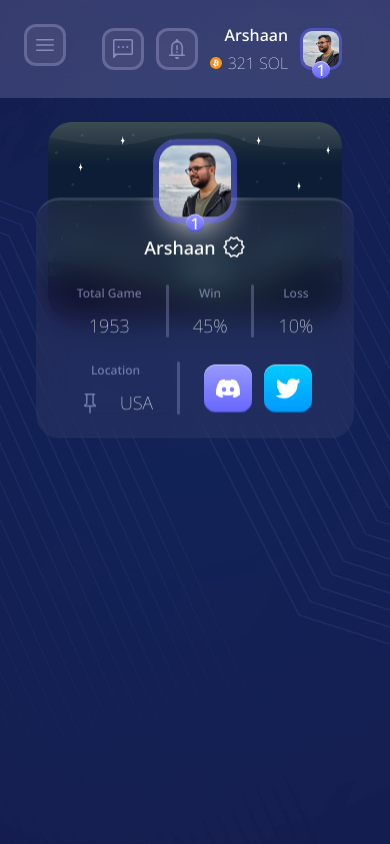
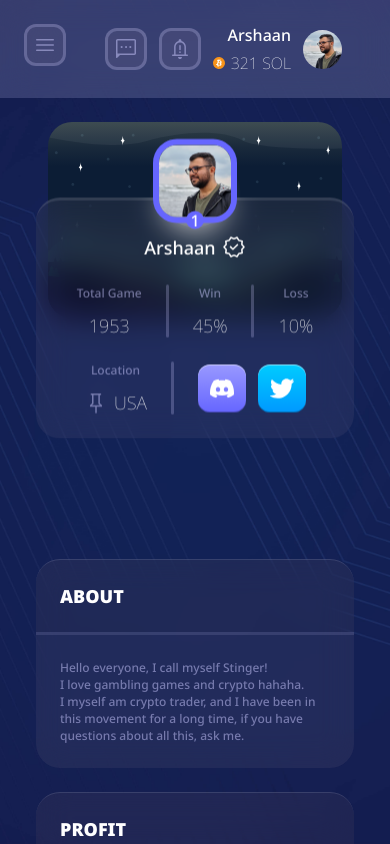
Before and after one commit to arshaan-abh/crypto-react, a React (Create React App) app: page / in a window 390 px wide. Built offline with nearby package versions, Linux system fonts and the light colour scheme.

Commit message:
Add cards.

```diff
--- a/src/App.css
+++ b/src/App.css
@@ -95,6 +95,7 @@
     top: 2rem;
     left: 2rem;
     display: none;
+    backdrop-filter: blur(16px);
 }
 
 /* Side Bar */
@@ -395,7 +396,6 @@
 #main-bar-body .header-image {
     width: calc(100% - 2rem);
     margin: 0 1rem;
-    height: 50%;
     object-fit: cover;
     border-radius: 2rem;
 }
@@ -475,7 +475,6 @@
 
 #main-bar-body .header .detail .detail-content {
     display: flex;
-    gap: 1rem;
     align-items: center;
     justify-content: center;
     font-size: 1.5rem;
@@ -483,9 +482,109 @@
     color: #fff;
 }
 
+#main-bar-body .header .detail.last .detail-content {
+    gap: 1rem;
+}
+
 #main-bar-body .header .detail img:not(.button *) {
     height: 2rem;
     margin-right: .5rem;
+}
+
+/* Card View Template */
+
+/* todo fix margin-top */
+
+#card-view-template {
+    --gap: 2rem;
+    display: flex;
+    gap: var(--gap);
+}
+
+#card-view-template .left-bar {
+    width: 100%;
+}
+
+#card-view-template .right-bar {
+    width: 200%;
+    display: flex;
+    gap: var(--gap);
+    flex-direction: column;
+}
+
+#card-view-template .right-bar > *:nth-child(1) {
+    display: flex;
+    gap: var(--gap);
+}
+
+#card-view-template .right-bar > *:nth-child(1) > * {
+    width: 100%;
+}
+
+#card-view-template .right-bar > *:nth-child(2) {
+}
+
+/* Card View */
+
+.card-view {
+    display: flex;
+    flex-direction: column;
+    background-color: #ffcccc10;
+    border-radius: 2rem;
+    overflow: hidden;
+    backdrop-filter: blur(16px);
+    border-top: 1px rgba(255, 255, 255, .1) solid;
+}
+
+.card-view .card-view-title {
+    background-color: rgba(0, 0, 0, .05);
+    padding: 2rem;
+    font-weight: 900;
+    color: white;
+    text-transform: uppercase;
+    font-size: 1.5rem;
+}
+
+.card-view .card-view-content {
+    display: flex;
+    flex-direction: column;
+    border-top: #ccccff20 3px solid;
+    padding: 2rem;
+}
+
+.card-view .card-view-content .description {
+    font-size: 1rem;
+    font-weight: 500;
+    color: #ccccff80;
+}
+
+/* Tab Switch */
+
+.tab-switch .tab-switch-title-container {
+    background-color: #17194a;
+    height: 50px;
+    border-radius: 1rem;
+    border-width: 3px;
+    padding: .5rem;
+    box-shadow: 0 .5rem .5rem rgba(0, 0, 0, .25) inset;
+    display: flex;
+    gap: .5rem;
+}
+
+.tab-switch .tab-switch-title-container .tab-switch-title {
+    width: 100%;
+    font-weight: 500;
+    display: flex;
+    align-items: center;
+    justify-content: center;
+    color: #ccccff80;
+}
+
+.tab-switch .tab-switch-title-container .tab-switch-title.active {
+    border-radius: .75rem;
+    background-color: #ccccff20;
+    border: 3px solid #ccccff20;
+    color: white;
 }
 
 /* Button */
@@ -494,7 +593,6 @@
     padding: 1rem 2rem;
     border-radius: 1rem;
     box-shadow: 0 1px 0 rgba(255, 255, 255, .5) inset, 0 -1px 0 rgba(0, 0, 0, .25) inset;
-    text-shadow: 0 1px rgba(0, 0, 0, .25);
     font-weight: 900;
     color: white;
     text-transform: uppercase;
@@ -519,8 +617,6 @@
 .button img {
     height: 2rem;
 }
-
-/* todo add text-shadow to .button img */
 
 /* Text Field */
 
@@ -562,7 +658,6 @@
     background-color: #ffcccc10;
     padding: 1rem;
     border-radius: 1rem;
-    text-shadow: 0 1px rgba(0, 0, 0, .25);
     font-family: 'Noto Sans', sans-serif;
     -webkit-font-smoothing: antialiased;
     -moz-osx-font-smoothing: grayscale;
@@ -644,13 +739,14 @@
 }
 
 .profile .profile-picture {
-    border-radius: 1rem;
-    border: 3px solid #6666ff80;
-    height: 3rem;
+    border-radius: 50%;
+    height: calc(3rem + 3px);
 }
 
 .profile.big .profile-picture {
     border-radius: 2rem;
+    box-shadow: none;
+    border: 3px solid #6666ff;
 }
 
 .profile.big .profile-picture {
@@ -664,11 +760,9 @@
     height: 1.5rem;
     color: white;
     font-weight: 500;
-    background-image: linear-gradient(#9999ff, #6666ff);
-    box-shadow: 0 1px 0 rgba(255, 255, 255, .5) inset, 0 -1px 0 rgba(0, 0, 0, .25) inset;
-    text-shadow: 0 1px rgba(0, 0, 0, .25);
+    background-color: #6666ff;
     border-radius: 1rem;
-    transform: translateY(calc(50%));
+    transform: translateY(calc(50% - (6px / 2)));
     display: flex;
     align-items: center;
     justify-content: center;
@@ -687,6 +781,8 @@
 }
 
 /* Responsive */
+
+/* todo fix responsive issues in very small displays */
 
 @media screen and (max-width: 1500px) {
     html {
@@ -782,6 +878,18 @@
     #main-bar-body .header .detail.last .detail-content {
         gap: 1rem;
     }
+
+    #card-view-template {
+        flex-direction: column;
+    }
+
+    #card-view-template .right-bar {
+        width: 100%;
+    }
+
+    #card-view-template .right-bar > *:nth-child(1) {
+        flex-direction: column;
+    }
 }
 
 @media screen and (max-width: 500px) {
--- /dev/null
+++ b/src/components/card-view-template.tsx
@@ -0,0 +1,25 @@
+import CardView from "./card-view";
+import TabSwitch from "./tab-switch";
+
+export default function CardViewTemplate() {
+    return <div id="card-view-template">
+        <div className="left-bar">
+            <CardView title="About" content={
+                <div className="description">
+                    Hello everyone, I call myself Stinger!<br/>
+                    I love gambling games and crypto hahaha.<br/>
+                    I myself am crypto trader, and I have been in this movement for a long time, if you have questions
+                    about
+                    all this, ask me.
+                </div>
+            }></CardView>
+        </div>
+        <div className="right-bar">
+            <div>
+                <CardView title="Profit" content={<TabSwitch></TabSwitch>}></CardView>
+                <CardView title="Activity" content={<TabSwitch></TabSwitch>}></CardView>
+            </div>
+            <CardView title="Game History"></CardView>
+        </div>
+    </div>
+}
--- /dev/null
+++ b/src/components/card-view.tsx
@@ -0,0 +1,14 @@
+import {ReactElement} from "react"
+
+type CardViewParam = {
+    title?: string
+    icon?: string
+    content?: ReactElement
+}
+
+export default function CardView({title = "", icon = "", content = <></>}: CardViewParam) {
+    return <div className="card-view">
+        <div className="card-view-title">{title}</div>
+        <div className="card-view-content">{content}</div>
+    </div>
+}
--- a/src/components/dashboard-template.tsx
+++ b/src/components/dashboard-template.tsx
@@ -17,3 +17,5 @@ export default function DashboardTemplate({sideBar, mainBarHead, mainBarBody}: a
         <div id="menu-button" onClick={toggleMenu}><img src={menu} alt="Menu button"/></div>
     </div>
 }
+
+/* todo fix menu button position */
--- a/src/components/main-bar-body.tsx
+++ b/src/components/main-bar-body.tsx
@@ -5,6 +5,7 @@ import moon from "../assets/moon.svg";
 import pushPin from "../assets/push-pin.svg";
 import discord from "../assets/discord.svg";
 import twitter from "../assets/twitter.svg";
+import CardViewTemplate from "./card-view-template";
 
 type DetailParam = {
     title?: ReactNode
@@ -22,7 +23,10 @@ export default function MainBarBody() {
             setProfileHeight(profile.current.offsetHeight)
     }, [])
 
-    return <div id="main-bar-body">{header()}</div>;
+    return <div id="main-bar-body">
+        {header()}
+        <CardViewTemplate></CardViewTemplate>
+    </div>;
 
     function header() {
         return <div className="header-container">
--- a/src/components/profile.tsx
+++ b/src/components/profile.tsx
@@ -26,7 +26,6 @@ const SmallProfile = forwardRef<HTMLDivElement>((props, ref) => {
             </div>
             <div className="img-container">
                 <img className="profile-picture" src={arshaan} alt="Arshaan"/>
-                <div className="points">1</div>
             </div>
         </div>
     )
--- a/src/components/side-bar-section.tsx
+++ b/src/components/side-bar-section.tsx
@@ -59,12 +59,11 @@ export default function SideBarSection(
     }
 
     return <div className={"side-bar-section" + (isLast ? " last" : "")}>
-        {title !== undefined ? <div className="title">
+        <div className="title">
             {title}
-            {canMinimize ? <div
-                className={"expand-button" + (isOpen ? " active" : "")}
-                onClick={minimize}><img src={expand} alt="Expand"/></div> : ""}
-        </div> : ""}
+            {canMinimize ? <div className={"expand-button" + (isOpen ? " active" : "")} onClick={minimize}>
+                <img src={expand} alt="Expand"/></div> : ""}
+        </div>
         <AnimateHeight className="content" height={height} duration={500}>{
             items.map((item, index) => {
                 return style === SideBarSectionItemStyle.state ? state(item, index) : style === SideBarSectionItemStyle.plain ? plain(item, index) : elevated(item, index)
--- /dev/null
+++ b/src/components/tab-switch.tsx
@@ -0,0 +1,8 @@
+export default function TabSwitch() {
+    return <div className="tab-switch">
+        <div className="tab-switch-title-container">
+            <div className="tab-switch-title active">Week</div>
+            <div className="tab-switch-title">All</div>
+        </div>
+    </div>
+}
--- a/src/index.css
+++ b/src/index.css
@@ -6,6 +6,7 @@ html, body, #root {
 }
 
 body {
+  /* todo convert jpeg to svg */
   background-image: url("assets/bg.jpg");
   background-size: cover;
   background-position: center;
```
